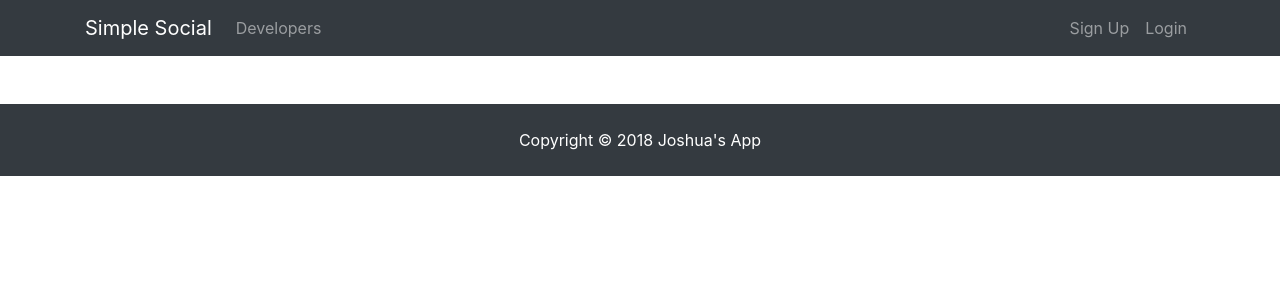
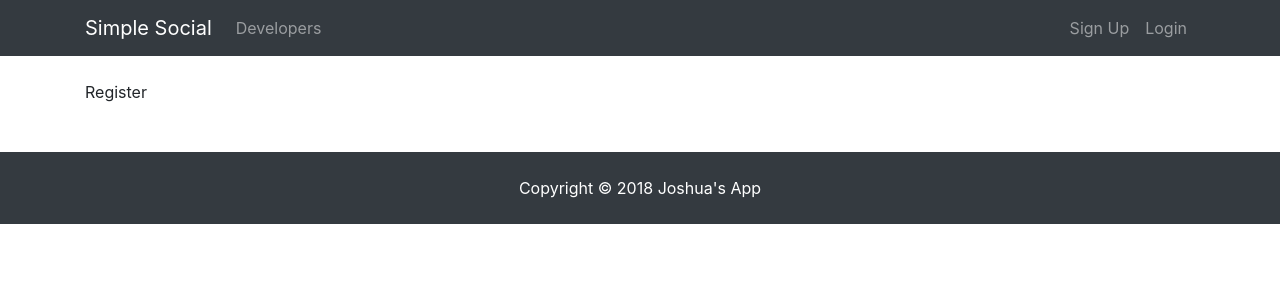
Before and after one commit to dotslashbin/simple-socialnet, a React (Create React App) app in the folder client/: page /Register in a window 1280 px wide. Shown: the top 300 px of the page. Built offline with nearby package versions, Linux system fonts and the light colour scheme.

Commit message:
Corrected the reference

```diff
--- a/client/src/App.js
+++ b/client/src/App.js
@@ -28,9 +28,9 @@ class App extends Component {
 			{ /*You need the "exact" to load  only the exact component */ }
 			<Route exact path="/" component={ Landing } />
 
-			<div className="container ">
-				<Route exact path="./register" component={ Register }/>
-				<Route exact path="./login" component={ Login }/>
+			<div className="container">
+				<Route exact path="/Register" component={ Register }/>
+				<Route exact path="/Login" component={ Login }/>
 			</div>
 
 			<Footer />
```
